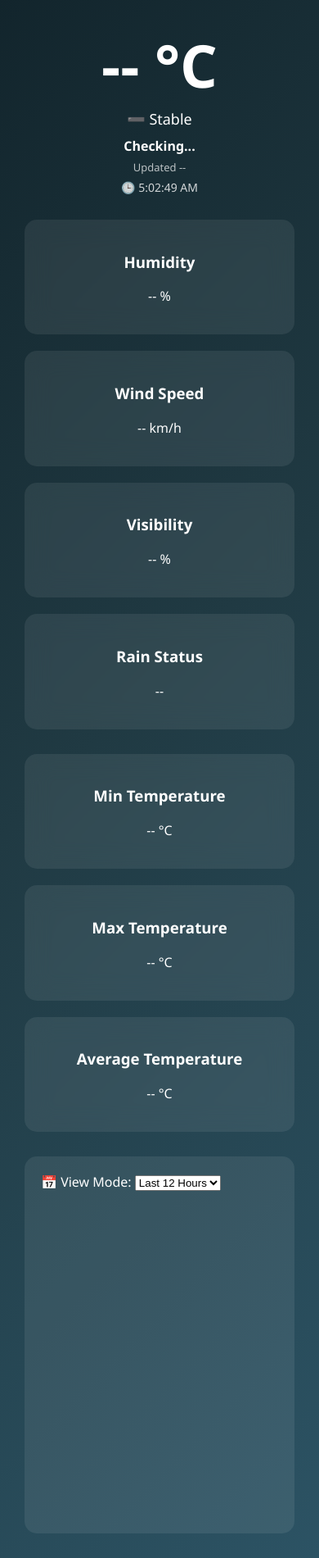
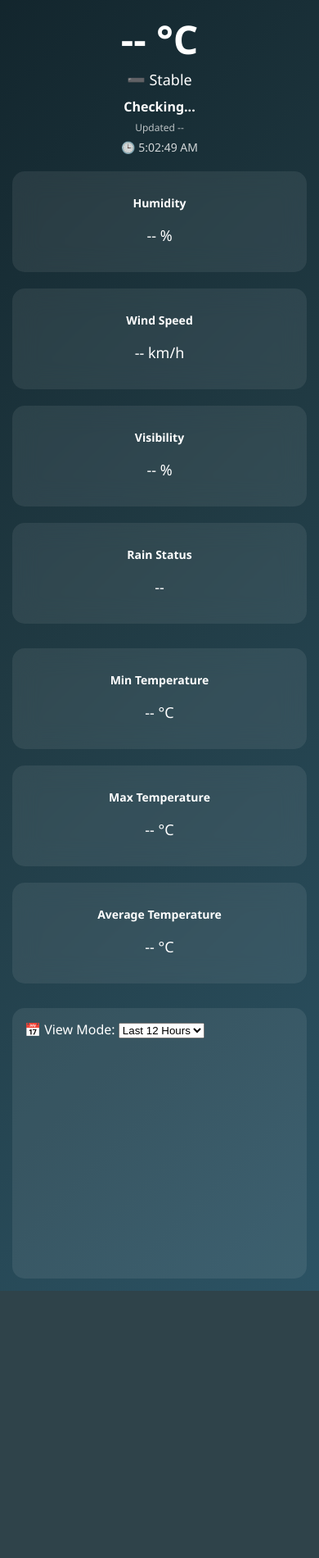
Before and after one commit to yawar2756/iot-weather-station, a Flask app: page /dashboard in a window 390 px wide. Shown: the part 246-2147 px from the top of the page at 82% size. After the commit the page ends 1821 px from the top, so only its background shows below. Run offline with Flask 3, Linux system fonts and the light colour scheme; data that the repository does not hold is empty; a map, chart or similar area stays blank; some libraries are stand-ins or nearby versions.

Commit message:
Implement mobile styles for dashboard
Added mobile responsive styles for dashboard layout.

```diff
--- a/templates/dashboard.html
+++ b/templates/dashboard.html
@@ -26,6 +26,42 @@ body{margin:0;font-family:'Segoe UI',sans-serif;background:linear-gradient(135de
 .alert-danger{background:linear-gradient(135deg,#ff4d4d,#cc0000);box-shadow:0 0 20px rgba(255,0,0,0.7)}
 .alert-warning{background:linear-gradient(135deg,#ffb347,#ff8000);box-shadow:0 0 20px rgba(255,140,0,0.6)}
 @keyframes pulse{0%{transform:scale(1)}50%{transform:scale(1.03)}100%{transform:scale(1)}}
+  /* 📱 MOBILE FIX */
+@media (max-width:768px){
+
+.container{
+padding:15px;
+}
+
+.temperature{
+font-size:48px;
+}
+
+.grid{
+grid-template-columns:1fr !important;
+}
+
+.card{
+padding:15px;
+}
+
+.chart-section{
+height:300px;
+padding:15px;
+}
+
+.hero{
+margin-bottom:20px;
+}
+
+.update-time,#liveClock{
+font-size:12px;
+}
+
+}
+.card h3{font-size:14px}
+.card p{font-size:18px}
+
 </style>
 </head>
 
```
